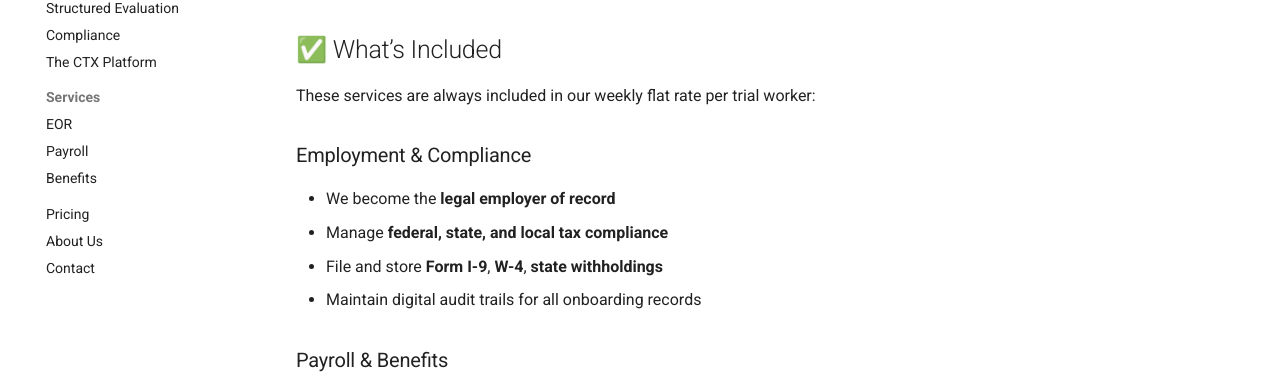
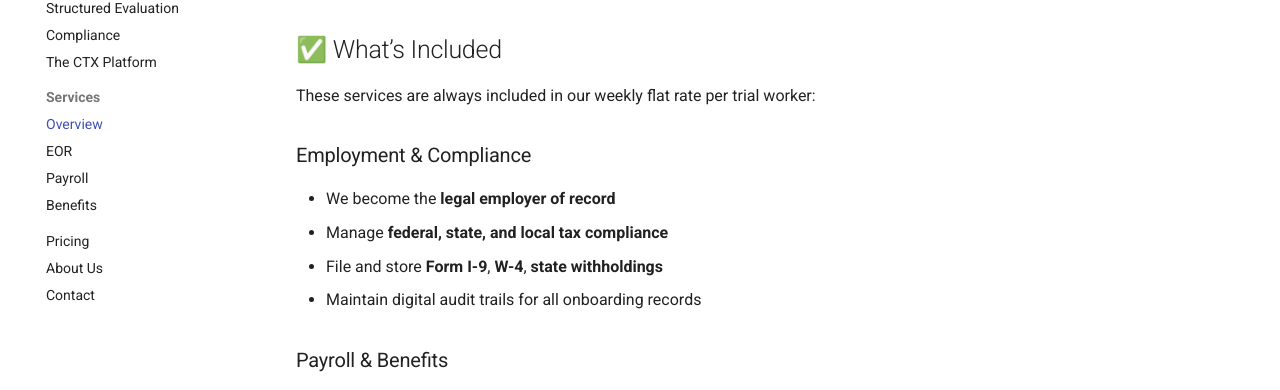
Before and after one commit to cirrusflyer275ds/ctx-eor-site, an MkDocs documentation site: the page built from docs/services-overview.md, in a window 1280 px wide. Shown: the part 265-655 px from the top of the page. Built offline with MkDocs 1.6.1 and Material for MkDocs 9.7.7, drawn with Linux system fonts in a browser that asks for light colours.

Commit message:
Update mkdocs.yml

```diff
--- a/mkdocs.yml
+++ b/mkdocs.yml
@@ -34,9 +34,11 @@ nav:
   - Compliance: compliance.md
   - The CTX Platform: platform.md
   - Services:
+      - Overview: services-overview.md
       - EOR: eor.md
       - Payroll: payroll.md
       - Benefits: benefits.md
+
   - Pricing: pricing.md
   - About Us: about.md
   - Contact: contact.md
```
